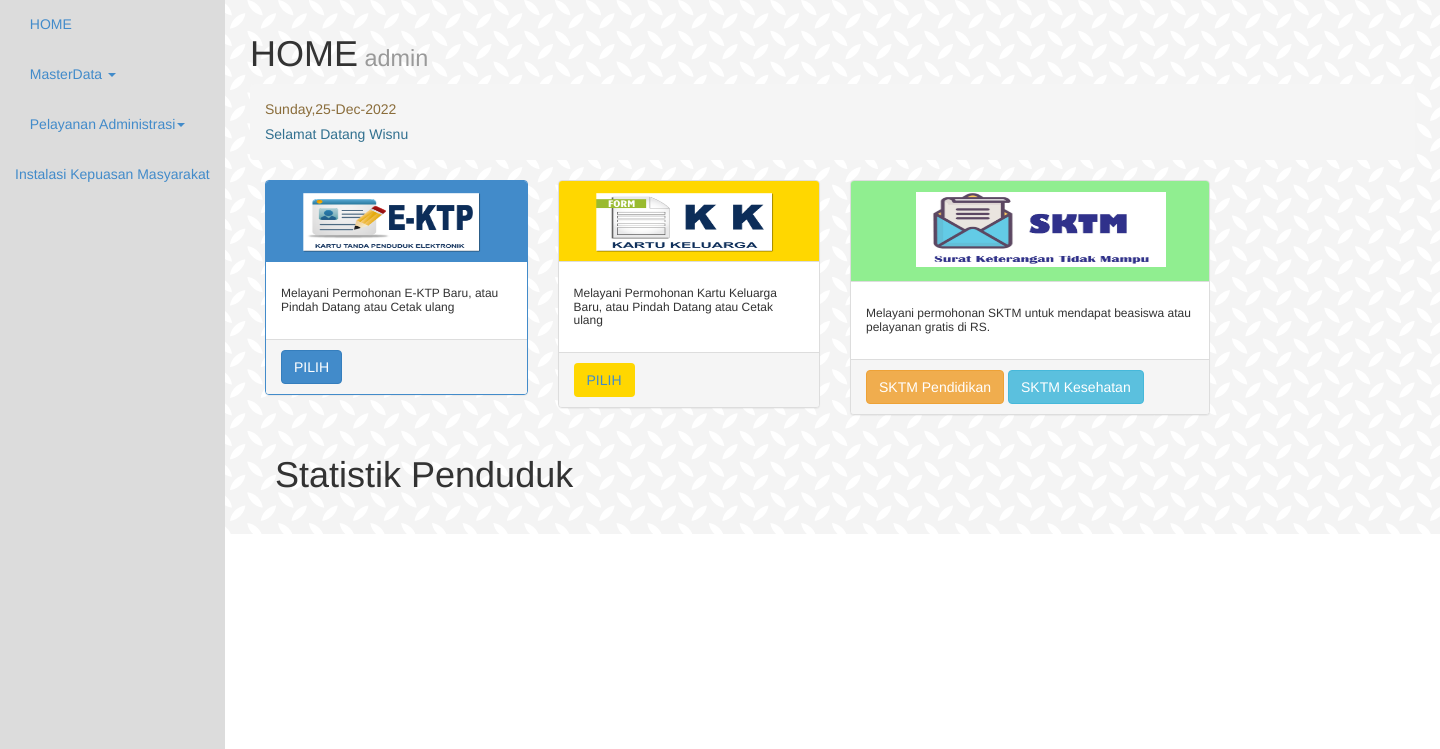
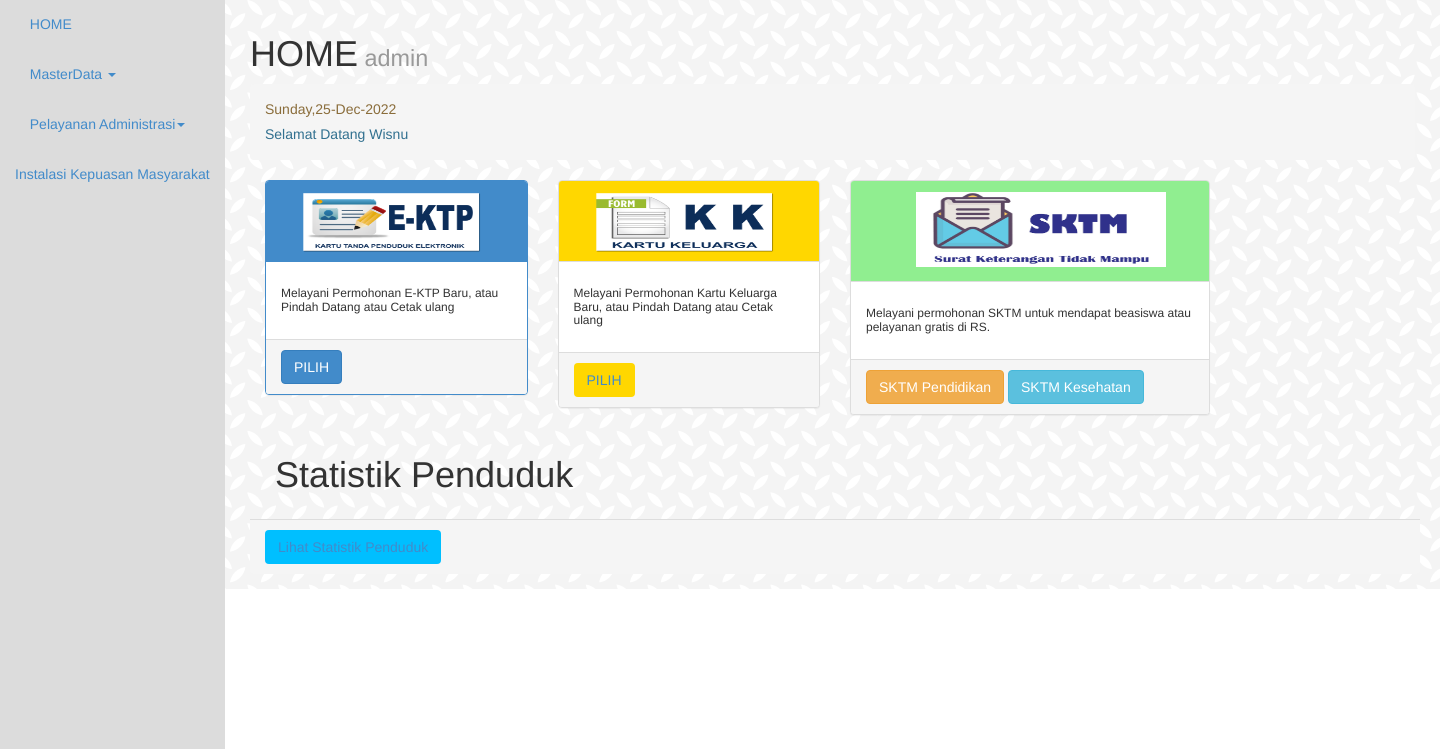
Before and after one commit to 03Riza/TubesIMPL, a PHP site: page /home.php in a window 1440 px wide. Shown: the part 51-800 px from the top of the page. Run offline with PHP 8.4, Linux system fonts and the light colour scheme; a user stored in the database is signed in; some web fonts are replaced.

Commit message:
mengupdate code pada home.php
memasukan code untuk menampilkan statistik penduduk

```diff
--- a/home.php
+++ b/home.php
@@ -25,9 +25,6 @@ require_once('koneksi.php');
     <script src="assets/js/bootstrap.js"></script>
     <script src="assets/js/highcharts.js"></script>
    <script src="assets/js/highcharts-3d.js"></script>
-
-
-
   </head>
 <body>
 
@@ -76,8 +73,6 @@ include"header.php";
   </div>
 </div>
 
-
-
 <div class="container">
         <div class="row row-table">
           <div class="col-sm-3 col-table">
@@ -118,11 +113,16 @@ include"header.php";
   </div>
 </div>
 
-<div id="page-wrapper">
-  <div class="row" id="contentInput" >
-    <div class="col-lg-12">
-      <h1>Statistik Penduduk</small></h1>
-
+     <div id="page-wrapper">
+      <div class="row" id="contentInput" >
+        <div class="col-lg-12">
+          <h1>Statistik Penduduk</small></h1>
+         </div>
+       </div>
+      </div>
+      <div class="panel-footer">
+           <a href="statistikPen.php" class="btn" style="align:center; background-color:#00BFFF;" >Lihat Statistik Penduduk</a>
+      </div>
 
         <?php
     }else if($_SESSION['level']=="Bagian Pelayanan"){
@@ -159,8 +159,6 @@ include"header.php";
     </div>
   </div>
 </div>
-
-
 
 <div class="container">
         <div class="row row-table">
@@ -206,10 +204,14 @@ include"header.php";
       <div class="row" id="contentInput" >
         <div class="col-lg-12">
           <h1>Statistik Penduduk</small></h1>
+         </div>
+       </div>
+      </div>
+      <div class="panel-footer">
+           <a href="statistikPen.php" class="btn" style="align:center; background-color:#00BFFF;" >Lihat Statistik Penduduk</a>
+      </div>
 
 <?php
-
-
     }else if($_SESSION['level']=="Kasi Pelayanan"){
       ?>
 
@@ -245,8 +247,6 @@ include"header.php";
     </div>
   </div>
 </div>
-
-
 
 <div class="container">
         <div class="row row-table">
@@ -292,6 +292,12 @@ include"header.php";
       <div class="row" id="contentInput" >
         <div class="col-lg-12">
           <h1>Statistik Penduduk</small></h1>
+         </div>
+       </div>
+      </div>
+      <div class="panel-footer">
+           <a href="statistikPen.php" class="btn" style="align:center; background-color:#00BFFF;" >Lihat Statistik Penduduk</a>
+      </div>
 
          </div>
        </div>
```
